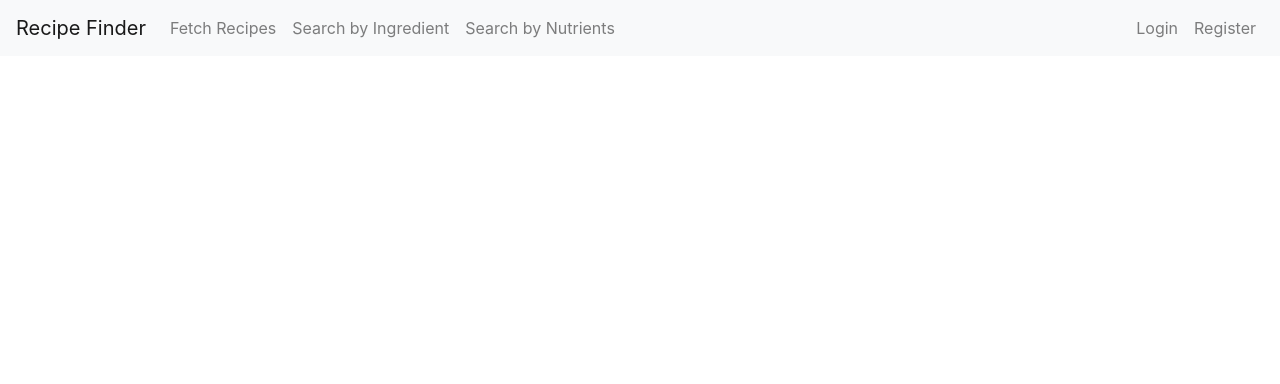
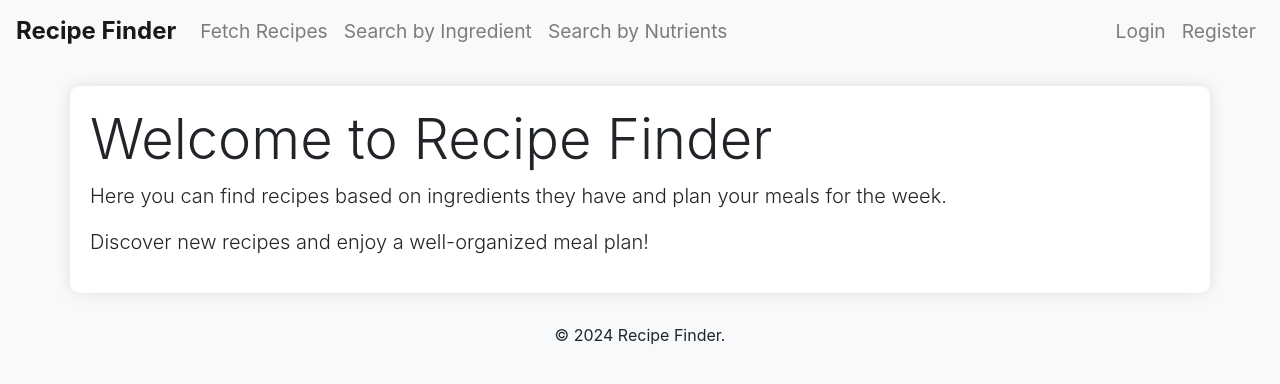
Before and after one commit to VasiaBirchak/Recipe_Finder_and_Meal_Planner, a Django app: page /base/ in a window 1280 px wide. Shown: the top 384 px of the page. Run offline with Django 4.2, Linux system fonts and the light colour scheme; some libraries are stand-ins or nearby versions.

Commit message:
Added better interface

```diff
--- a/recipe_planner/recipes/templates/recipes/base.html
+++ b/recipe_planner/recipes/templates/recipes/base.html
@@ -1,15 +1,50 @@
 <!DOCTYPE html>
 <html lang="en">
+
 <head>
     <meta charset="UTF-8">
     <meta name="viewport" content="width=device-width, initial-scale=1.0">
     <title>Recipe Finder</title>
     <link rel="stylesheet" href="https://maxcdn.bootstrapcdn.com/bootstrap/4.5.2/css/bootstrap.min.css">
+    <style>
+        body {
+            background-color: #f8f9fa;
+        }
+
+        .navbar {
+            margin-bottom: 20px;
+        }
+
+        .navbar-brand {
+            font-weight: bold;
+            font-size: 1.5em;
+        }
+
+        .nav-link {
+            font-size: 1.2em;
+        }
+
+        .container {
+            background: #ffffff;
+            padding: 20px;
+            box-shadow: 0 0 15px rgba(0, 0, 0, 0.1);
+            border-radius: 10px;
+        }
+
+        footer {
+            background-color: #f8f9fa;
+            padding: 10px 0;
+            text-align: center;
+            margin-top: 20px;
+        }
+    </style>
 </head>
+
 <body>
     <nav class="navbar navbar-expand-lg navbar-light bg-light">
         <a class="navbar-brand" href="{% url 'base' %}">Recipe Finder</a>
-        <button class="navbar-toggler" type="button" data-toggle="collapse" data-target="#navbarNav" aria-controls="navbarNav" aria-expanded="false" aria-label="Toggle navigation">
+        <button class="navbar-toggler" type="button" data-toggle="collapse" data-target="#navbarNav"
+            aria-controls="navbarNav" aria-expanded="false" aria-label="Toggle navigation">
             <span class="navbar-toggler-icon"></span>
         </button>
         <div class="collapse navbar-collapse" id="navbarNav">
@@ -25,7 +60,7 @@
                 </li>
                 {% if user.is_authenticated %}
                 <li class="nav-item">
-                    <a class="nav-link" href="{% url 'add_recipe_to_plan' %}">Add recipe to plan</a>
+                    <a class="nav-link" href="{% url 'add_recipe_to_plan' %}">Add Recipe to Plan</a>
                 </li>
                 <li class="nav-item">
                     <a class="nav-link" href="{% url 'view_weekly_plan' %}">My Meal Plan</a>
@@ -48,12 +83,22 @@
             </ul>
         </div>
     </nav>
+
     <div class="container mt-4">
         {% block content %}
+        <h1 class="display-4">Welcome to Recipe Finder</h1>
+        <p class="lead">Here you can find recipes based on ingredients they have and plan your meals for the week.</p>
+        <p class="lead">Discover new recipes and enjoy a well-organized meal plan!</p>
         {% endblock %}
     </div>
+
+    <footer>
+        <p>&copy; 2024 Recipe Finder.</p>
+    </footer>
+
     <script src="https://code.jquery.com/jquery-3.5.1.slim.min.js"></script>
     <script src="https://cdn.jsdelivr.net/npm/@popperjs/core@2.5.4/dist/umd/popper.min.js"></script>
     <script src="https://maxcdn.bootstrapcdn.com/bootstrap/4.5.2/js/bootstrap.min.js"></script>
 </body>
+
 </html>
--- a/recipe_planner/recipes/templates/recipes/fetch_recipes.html
+++ b/recipe_planner/recipes/templates/recipes/fetch_recipes.html
@@ -5,6 +5,8 @@
 <form method="get" action="{% url 'fetch_recipes' %}">
     <label for="tags">Enter tags (comma-separated):</label>
     <input type="text" id="tags" name="tags">
+    <label for="number">Number of Recipes:</label>
+    <input type="number" id="number" name="number" value="1">
     <button type="submit">Fetch Recipes</button>
 </form>
 
--- a/recipe_planner/recipes/templates/recipes/search_by_ingredient.html
+++ b/recipe_planner/recipes/templates/recipes/search_by_ingredient.html
@@ -5,6 +5,8 @@
 <form method="get" action="{% url 'search_by_ingredient' %}">
     <label for="ingredients">Enter ingredients (comma-separated):</label>
     <input type="text" id="ingredients" name="ingredients">
+    <label for="number">Number of Recipes:</label>
+    <input type="number" id="number" name="number" value="1">
     <button type="submit">Search</button>
 </form>
 
@@ -23,12 +25,14 @@
                 <li>{{ ingredient.original }}</li>
             {% endfor %}
         </ul>
+        {% if recipe.missedIngredients %}
         <p>Missed Ingredients:</p>
         <ul>
             {% for ingredient in recipe.missedIngredients %}
                 <li>{{ ingredient.original }}</li>
             {% endfor %}
         </ul>
+        {% endif %}
         <p>Recipe id: {{recipe.id}}</p>
     </li>
     {% endfor %}
--- a/recipe_planner/recipes/templates/recipes/view_weekly_plan.html
+++ b/recipe_planner/recipes/templates/recipes/view_weekly_plan.html
@@ -94,7 +94,7 @@
             {% if day.nutritionSummaryDinner.nutrients %}
               {% for nutrient in day.nutritionSummaryDinner.nutrients %}
                 <li>
-                  {{ nutrient.name }}: {{ nutrient.amount }} {{ nutrient.unit }} ({{ nutrient.percentOfDailyNeeds }}% від добової норми)
+                  {{ nutrient.name }}: {{ nutrient.amount }} {{ nutrient.unit }} ({{ nutrient.percentOfDailyNeeds }}% from the daily norm)
                 </li>
               {% endfor %}
             {% else %}
--- a/recipe_planner/recipes/views.py
+++ b/recipe_planner/recipes/views.py
@@ -53,9 +53,10 @@ def user_logout(request):
 def fetch_recipes(request):
     load_dotenv()
     tags = request.GET.get('tags', 'vegetarian,dessert')  # Default tags
+    number = request.GET.get('number', 1)
     url = ("https://spoonacular-recipe-food-nutrition-v1.p.rapidapi.com/"
            "recipes/random")
-    querystring = {"tags": tags, "number": "1"}
+    querystring = {"tags": tags, "number": number}
     headers = {
         'X-RAPIDAPI-KEY': os.getenv('RAPIDAPI_KEY'),
         'X-RAPIDAPI-HOST': os.getenv('RAPIDAPI_HOST')
@@ -70,11 +71,12 @@ def search_by_ingredient(request):
     recipes = None
     if 'ingredients' in request.GET:
         ingredients = request.GET['ingredients']
+        number = request.GET.get('number', 1)
         url = ("https://spoonacular-recipe-food-nutrition-v1.p.rapidapi.com/"
                "recipes/findByIngredients")
         querystring = {
             "ingredients": ingredients,
-            "number": "5",
+            "number": number,
             "ignorePantry": "true",
             "ranking": "1"
         }
```
Lines whose indentation alone changed are shown as unchanged.
